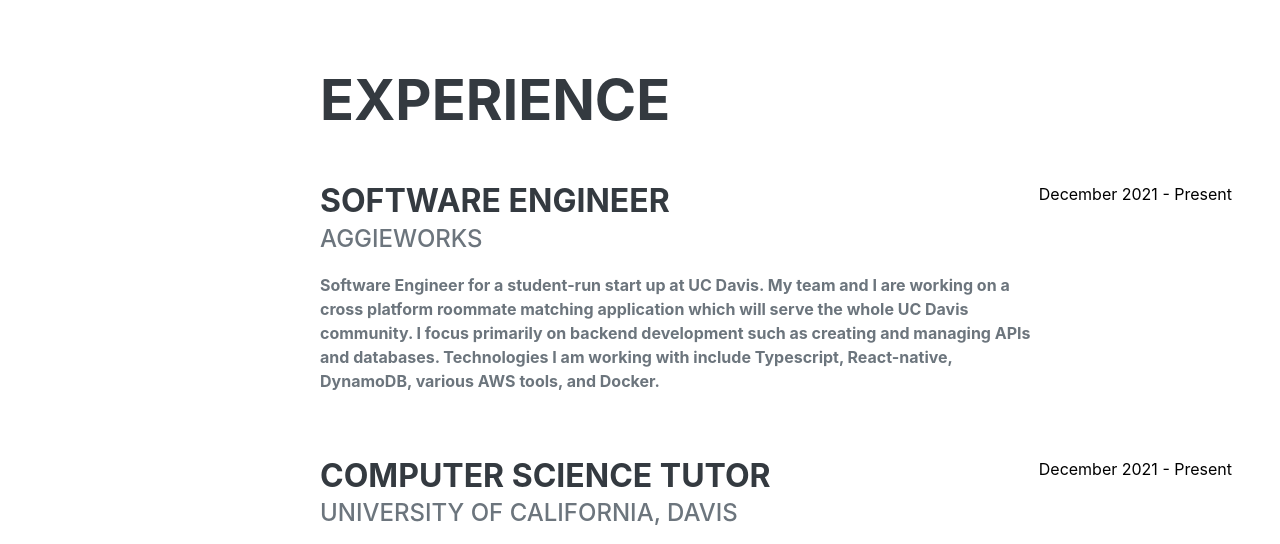
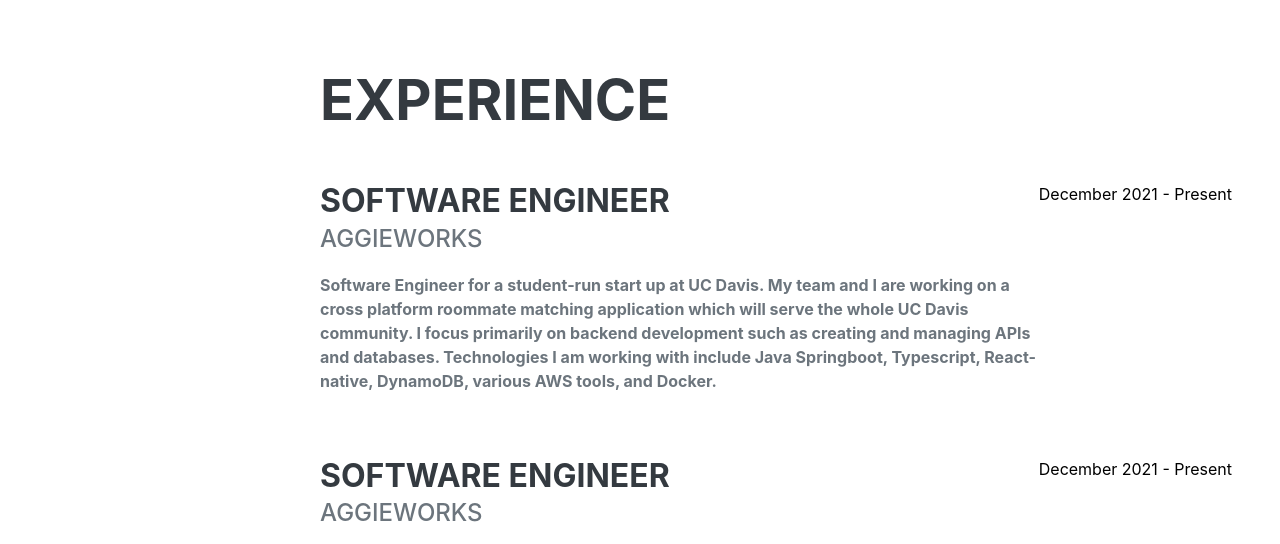
Before and after one commit to abbask31/abbask31.github.io, a plain HTML site: page index.html in a window 1280 px wide. Shown: the part 814-1358 px from the top of the page. Drawn offline with nearby package versions, Linux system fonts and the light colour scheme; a web font is replaced by a local one.

Commit message:
Update index.html

```diff
--- a/index.html
+++ b/index.html
@@ -52,7 +52,7 @@
                         1765 Nostrand Ave · East Meadow, NY, 11554 · (516) 225-7486 ·
                         <a href="mailto:makazmi@ucdavis.edu">makazmi@ucdavis.edu</a>
                     </div>
-                    <p class="lead mb-5">I am a student at the <strong>University of California, Davis</strong> studying <strong>Computer Science and Engineering</strong>. My concentrations are <strong>Software Engineering and Artificial Intelligence</strong>. I aspire to advance my understanding of these fields to the highest level
+                    <p class="lead mb-5">I am a student at the <strong>University of California, Davis</strong> studying <strong>Computer Science and Engineering</strong>. My concentrations are <strong>Software Engineering and Computer Systems.</strong>. I aspire to advance my understanding of these fields to the highest level
                         through industry experience and research opportunities.</p>
                 </div>
             </section>
@@ -61,13 +61,26 @@
             <section class="resume-section" id="experience">
                 <div class="resume-section-content">
                     <h2 class="mb-5">Experience</h2>
+                        <div class="d-flex flex-column flex-md-row justify-content-between mb-5">
+                        <div class="flex-grow-1">
+                            <h3 class="mb-0">Software Engineer</h3>
+                            <div class="subheading mb-3">AggieWorks</div>
+                            <p> <strong>Software Engineer for a student-run start up at UC Davis. My team and I
+                                are working on a cross platform roommate matching application which will serve the whole UC Davis community. I focus primarily on backend
+                                development such as creating and managing APIs and databases. Technologies I am working with include Java Springboot, Typescript,
+                                React-native, DynamoDB, various AWS tools, and Docker.
+                            </strong></p>
+                        </div>
+                        <div class="flex-shrink-0"><span class="text-primary">December 2021 - Present</span></div>
+                    </div>
+
                     <div class="d-flex flex-column flex-md-row justify-content-between mb-5">
                         <div class="flex-grow-1">
                             <h3 class="mb-0">Software Engineer</h3>
                             <div class="subheading mb-3">AggieWorks</div>
                             <p> <strong>Software Engineer for a student-run start up at UC Davis. My team and I
                                 are working on a cross platform roommate matching application which will serve the whole UC Davis community. I focus primarily on backend
-                                development such as creating and managing APIs and databases. Technologies I am working with include Typescript,
+                                development such as creating and managing APIs and databases. Technologies I am working with include Java Springboot, Typescript,
                                 React-native, DynamoDB, various AWS tools, and Docker.
                             </strong></p>
                         </div>
```
